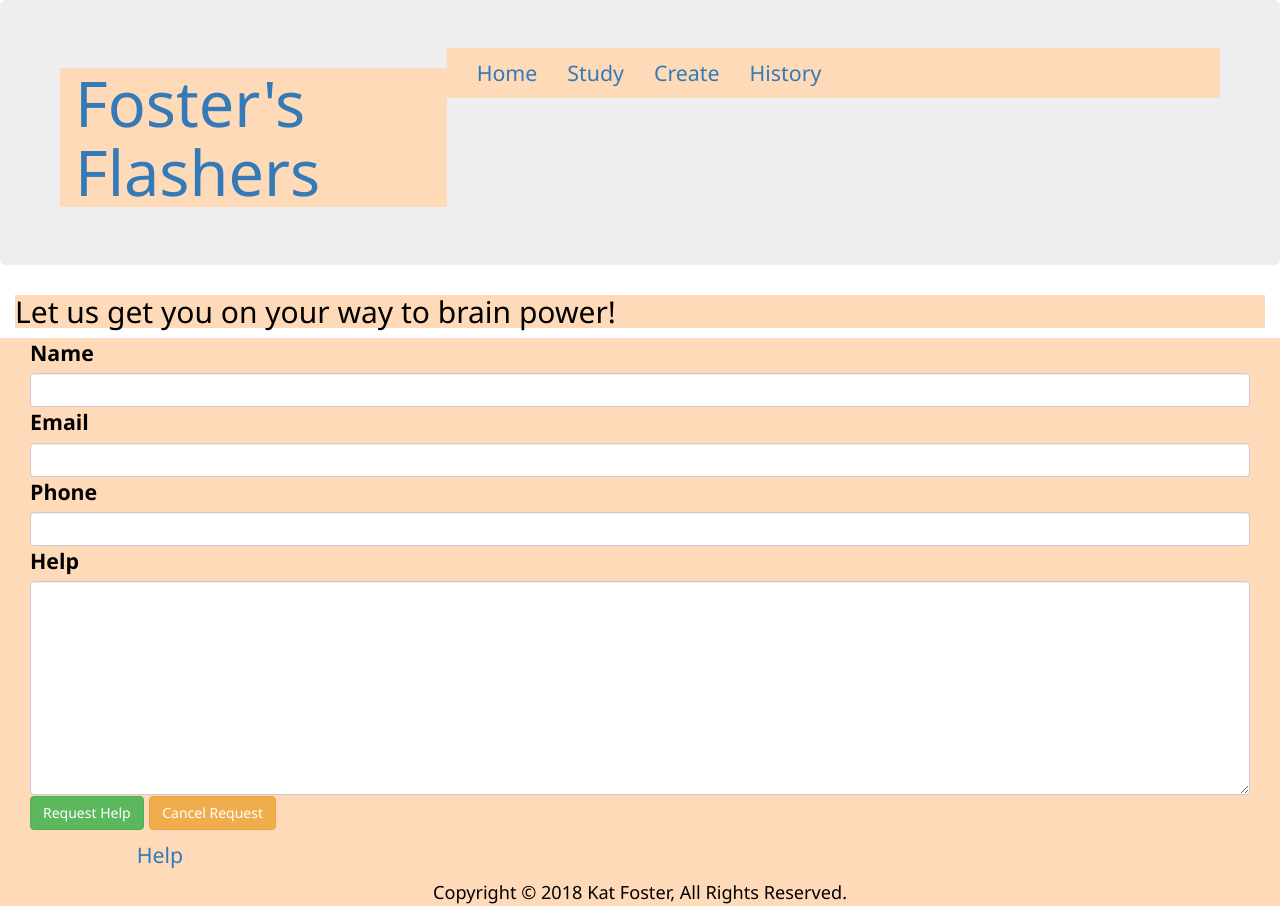
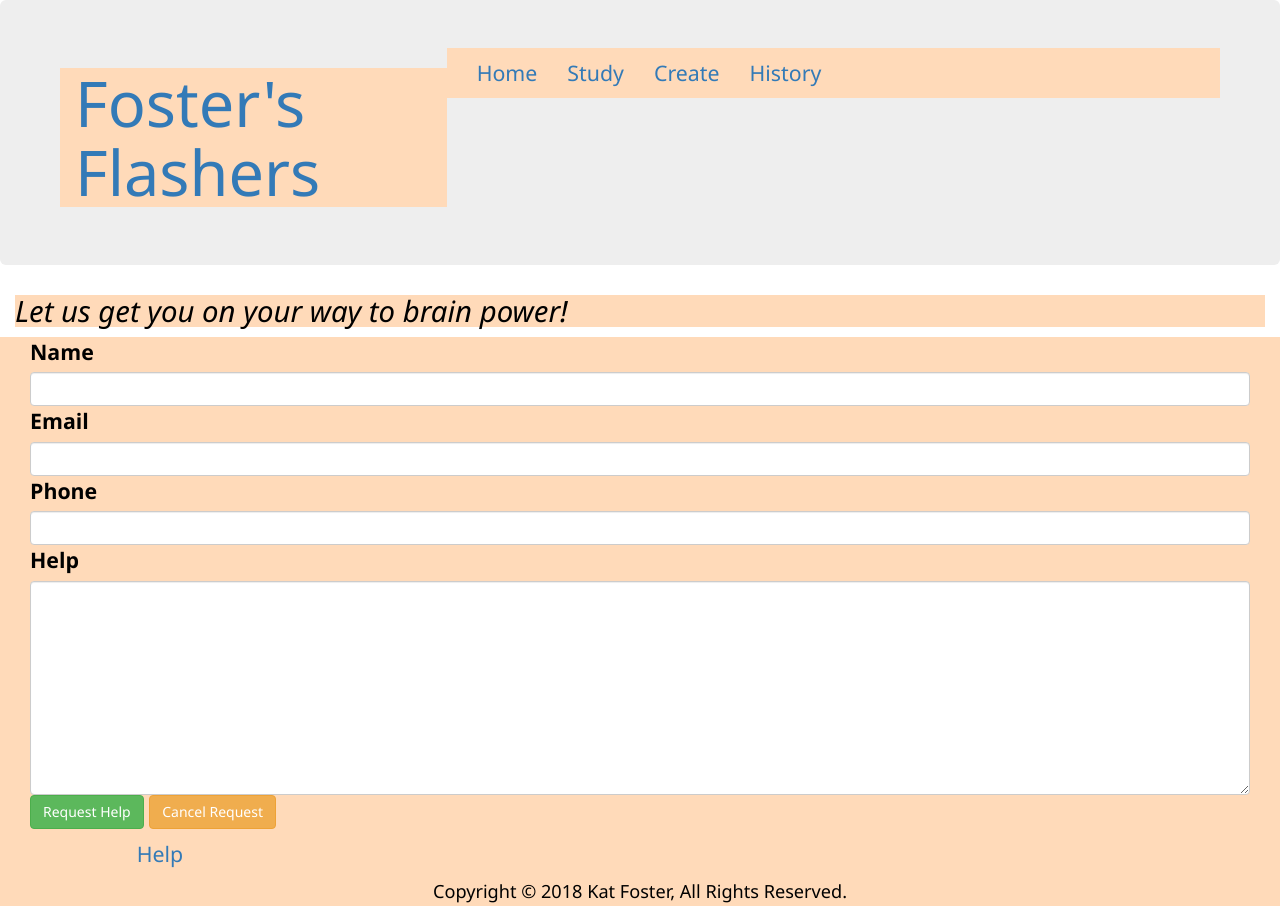
Before and after one commit to kafoste3/kat-flashcard, a plain HTML site: page help.html in a window 1280 px wide. Shown: the top 906 px of the page. Drawn offline with nearby package versions, Linux system fonts and the light colour scheme.

Commit message:
More Styling

```diff
--- a/Styles/index.css
+++ b/Styles/index.css
@@ -22,7 +22,7 @@ h1{
   font-size: 20pt;
 }
 
-heading{
+heading, h2, h3, h4{
   font-size: 22pt;
   font-style: oblique;
   font: outline;
```
